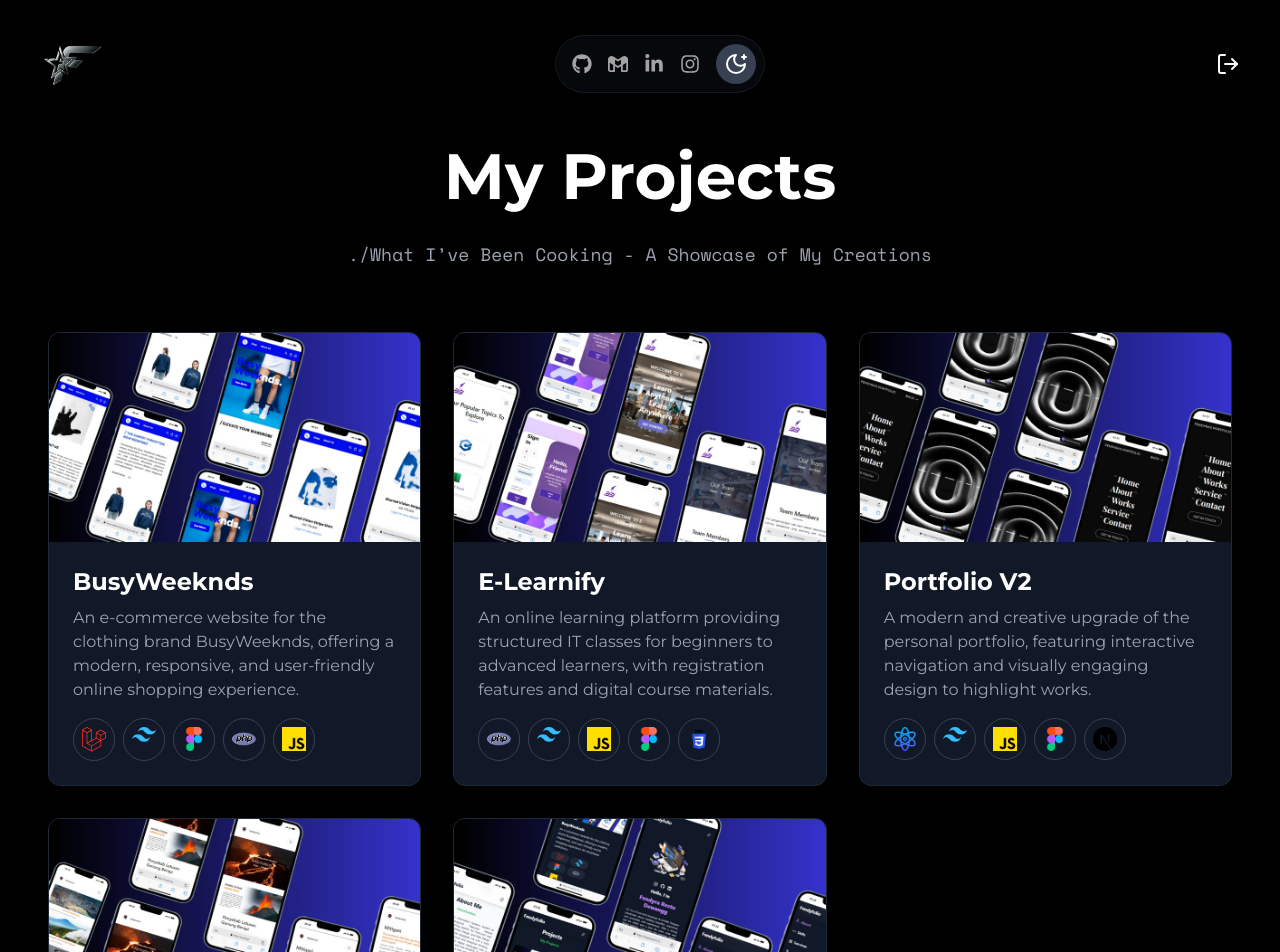
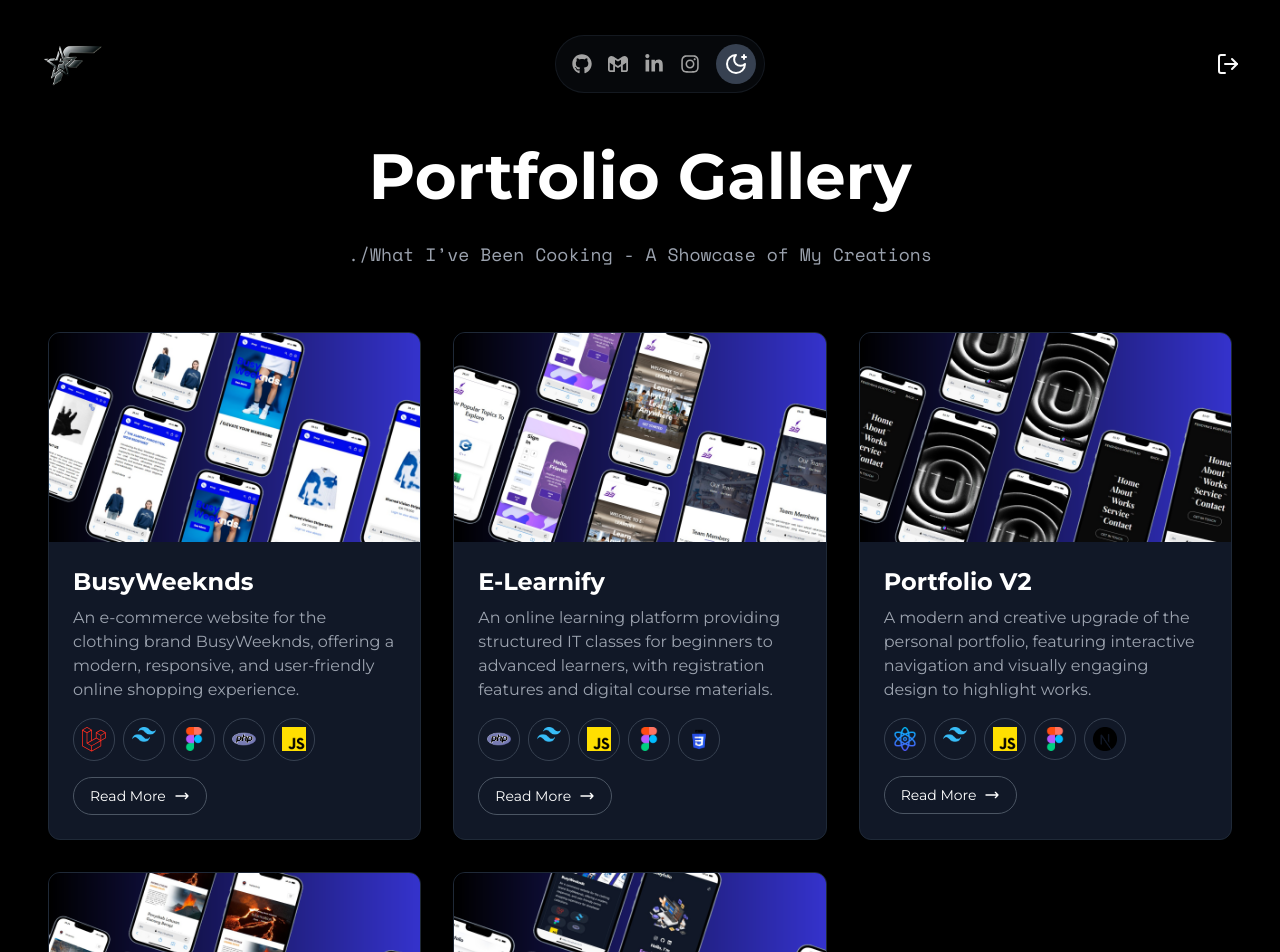
Before and after one commit to Fendyra/my-portfolio, a Next.js app: page /works in a window 1280 px wide. Shown: the top 952 px of the page. Built offline with nearby package versions, Linux system fonts and the light colour scheme.

Commit message:
Update Card Page Works

```diff
--- a/src/app/works/page.jsx
+++ b/src/app/works/page.jsx
@@ -1,6 +1,6 @@
 "use client";
 
-import React, { useState } from "react";
+import React from "react";
 import { motion } from "framer-motion";
 import Image from "next/image";
 import Link from "next/link";
@@ -12,7 +12,7 @@ import { Montserrat, Space_Mono } from "next/font/google";
 const montserrat = Montserrat({ subsets: ["latin"], weight: ["400", "700"] });
 const spaceMono = Space_Mono({ subsets: ["latin"], weight: ["400"] });
 
-// Data Proyek dengan path relatif dari folder public
+// Data Proyek
 const projects = [
   {
     id: 1,
@@ -99,9 +99,7 @@ const WorksPage = () => {
     hidden: { opacity: 0 },
     visible: {
       opacity: 1,
-      transition: {
-        staggerChildren: 0.1,
-      },
+      transition: { staggerChildren: 0.1 },
     },
   };
 
@@ -115,7 +113,6 @@ const WorksPage = () => {
       className={`min-h-screen bg-white dark:bg-black text-gray-900 dark:text-white relative p-6 sm:p-12 ${montserrat.className}`}
     >
       <div className="fixed top-6 left-0 w-full px-4 md:px-8 z-50 flex items-center">
-        {/* Logo FendyFolio di kiri */}
         <Link href="/">
           <Image
             src="/assets/logo-portfolio.png"
@@ -125,13 +122,9 @@ const WorksPage = () => {
             style={{ cursor: "pointer" }}
           />
         </Link>
-
-        {/* Ikon sosial di tengah */}
         <div className="flex-grow flex justify-center">
           <HeaderIcons />
         </div>
-
-        {/* Tombol menu dan tombol exit di kanan */}
         <div className="flex items-center gap-4">
           <Link href="/main">
             <button
@@ -144,7 +137,6 @@ const WorksPage = () => {
         </div>
       </div>
 
-      {/* Konten utama halaman */}
       <div className="container mx-auto mt-20">
         <motion.header
           className="text-center mb-16"
@@ -153,9 +145,9 @@ const WorksPage = () => {
           transition={{ duration: 0.5 }}
         >
           <h1
-            className={`${montserrat.className} font-bold text-[clamp(2rem,6vw,4rem)] mb-4 text-center md:text-center lg:text-center`}
+            className={`${montserrat.className} font-bold text-[clamp(2rem,6vw,4rem)] mb-4`}
           >
-            My Projects
+            Portfolio Gallery
           </h1>
           <p
             className={`${spaceMono.className} text-gray-600 dark:text-gray-400 max-w-2xl mx-auto text-lg`}
@@ -217,12 +209,13 @@ const WorksPage = () => {
                   </div>
                 </div>
               </div>
+
               <div className="p-6">
                 <h2 className="text-2xl font-bold mb-2">{project.title}</h2>
                 <p className="text-gray-600 dark:text-gray-400 text-base mb-4">
                   {project.description}
                 </p>
-                <div className="flex flex-wrap gap-2">
+                <div className="flex flex-wrap gap-2 mb-4">
                   {project.technologies.map((tech, index) => (
                     <motion.div
                       key={index}
@@ -239,6 +232,30 @@ const WorksPage = () => {
                     </motion.div>
                   ))}
                 </div>
+
+                <Link href={`/project/${project.id}`} passHref legacyBehavior>
+                  <motion.a
+                    className="inline-flex items-center gap-2 border border-gray-400 dark:border-gray-600 rounded-full px-4 py-2 text-sm font-medium text-gray-800 dark:text-white hover:bg-gray-200 dark:hover:bg-gray-800 transition-colors duration-300"
+                    whileHover={{ scale: 1.05 }}
+                    whileTap={{ scale: 0.95 }}
+                  >
+                    Read More
+                    <svg
+                      xmlns="http://www.w3.org/2000/svg"
+                      fill="none"
+                      viewBox="0 0 24 24"
+                      stroke="currentColor"
+                      className="w-4 h-4"
+                    >
+                      <path
+                        strokeLinecap="round"
+                        strokeLinejoin="round"
+                        strokeWidth={2}
+                        d="M17 8l4 4m0 0l-4 4m4-4H3"
+                      />
+                    </svg>
+                  </motion.a>
+                </Link>
               </div>
             </motion.div>
           ))}
```
